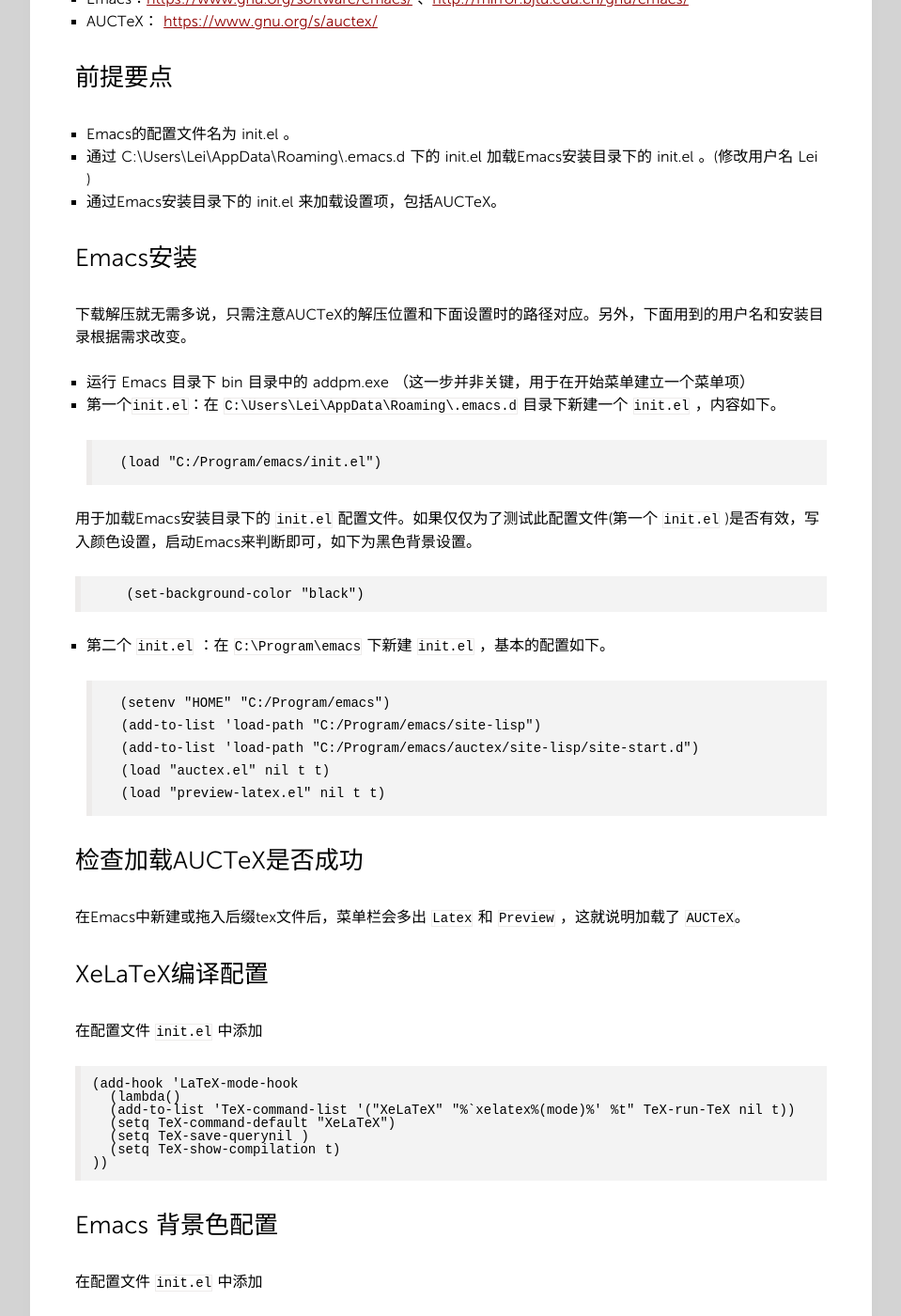
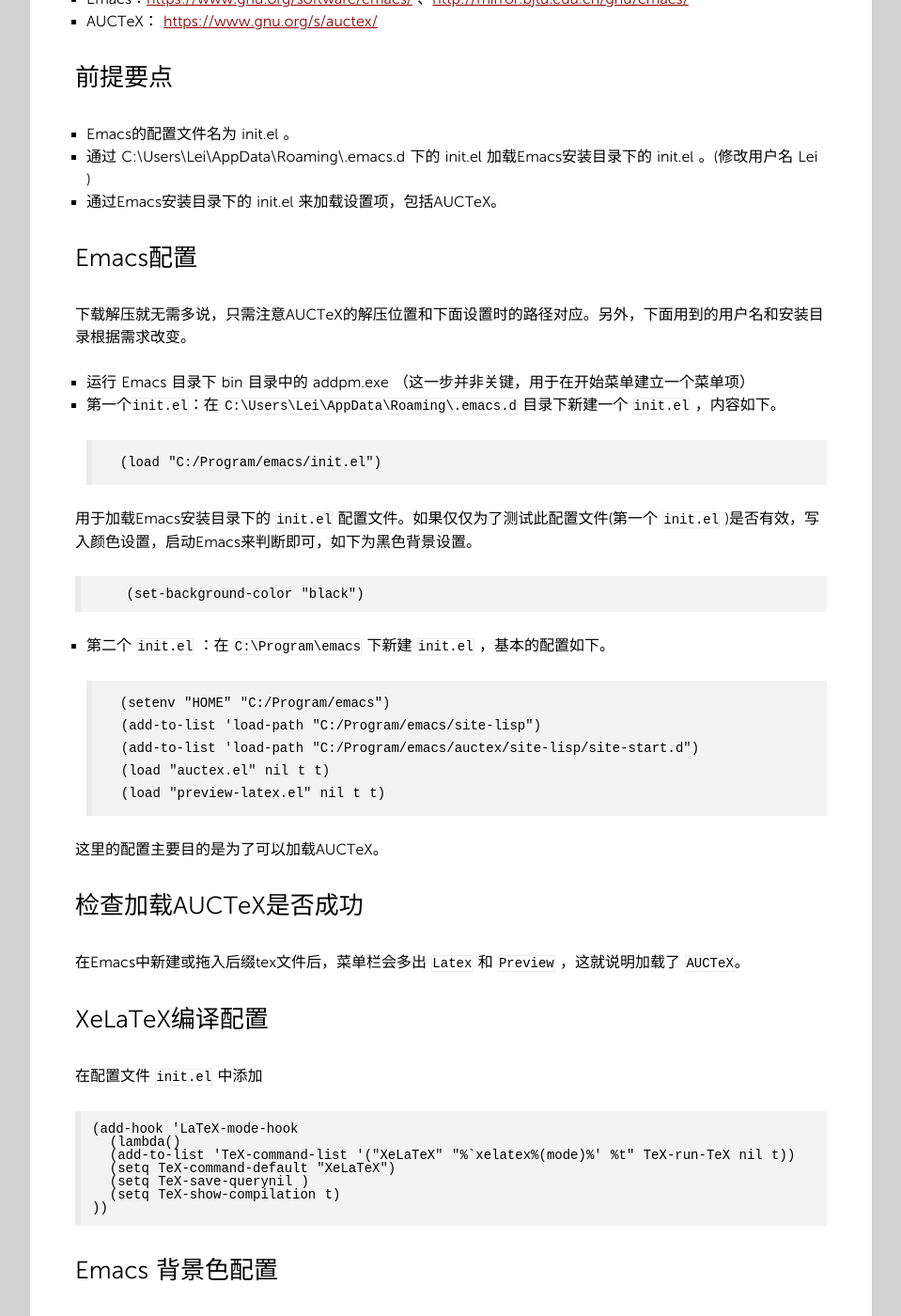
Before and after one commit to Xuezhiyuanlin/herechen.github.io, a Jekyll site: the page built from _posts/2014-03-08-Emacs-AUCTeX-installation-settings.md, in a window 1280 px wide and 1400 px high, scrolled down 459 px. Shown: the whole window at 94% size, without its empty margins (160-1119 px from the left). Built offline with Jekyll 4.4.1, drawn with Linux system fonts in a browser that asks for light colours.

Commit message:
herechen

```diff
--- a/_posts/2014-03-08-Emacs-AUCTeX-installation-settings.md
+++ b/_posts/2014-03-08-Emacs-AUCTeX-installation-settings.md
@@ -19,7 +19,7 @@
 - 通过 `C:\Users\Lei\AppData\Roaming\.emacs.d` 下的 `init.el` 加载Emacs安装目录下的 `init.el` 。(修改用户名 `Lei` )
 - 通过Emacs安装目录下的 `init.el` 来加载设置项，包括AUCTeX。
 
-## Emacs安装 ##
+## Emacs配置 ##
 下载解压就无需多说，只需注意AUCTeX的解压位置和下面设置时的路径对应。另外，下面用到的用户名和安装目录根据需求改变。
 
 
@@ -39,6 +39,8 @@
         (add-to-list 'load-path "C:/Program/emacs/auctex/site-lisp/site-start.d")
         (load "auctex.el" nil t t)
         (load "preview-latex.el" nil t t)
+
+这里的配置主要目的是为了可以加载AUCTeX。
 
 ## 检查加载AUCTeX是否成功 ##
 在Emacs中新建或拖入后缀tex文件后，菜单栏会多出 `Latex` 和 `Preview` ，这就说明加载了 `AUCTeX`。
```
